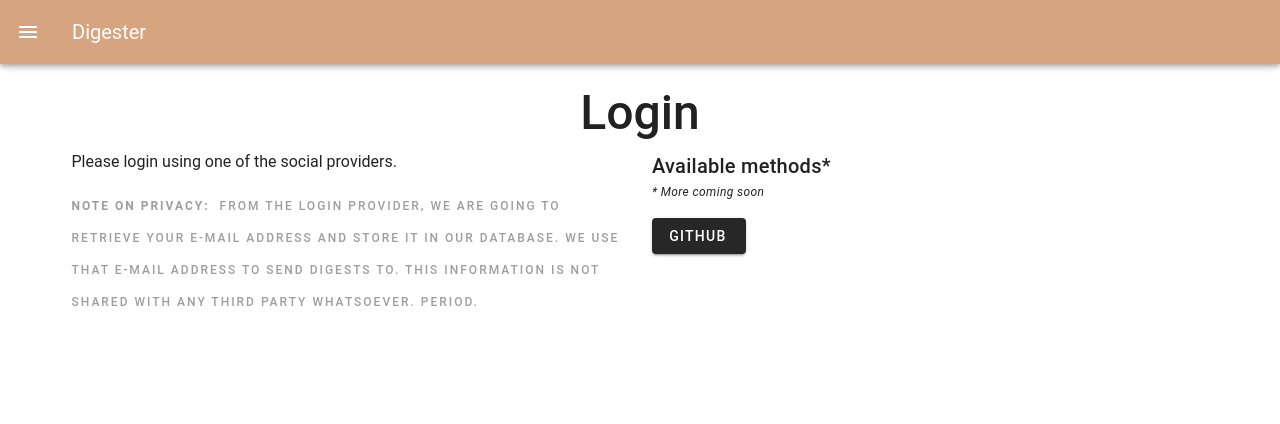
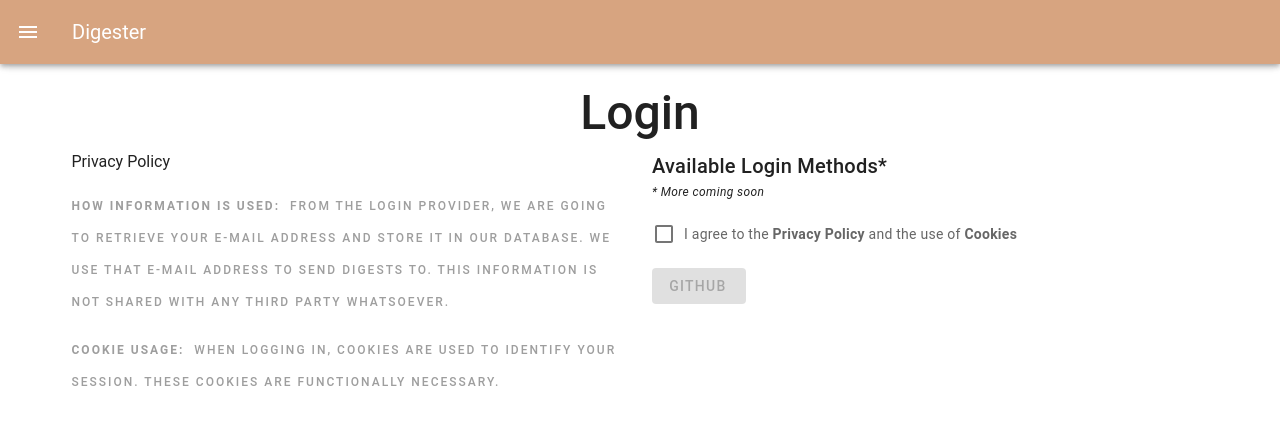
Before and after one commit to rethab/digester, a Vue app in the folder frontend/: page /auth/login in a window 1280 px wide. Shown: the top 424 px of the page. Built offline with nearby package versions, Linux system fonts and the light colour scheme; what vue-authenticate, vue-typed-js would draw is missing.

Commit message:
frontend: add privacy consent checkbox

```diff
--- a/frontend/src/components/auth/AuthLogin.vue
+++ b/frontend/src/components/auth/AuthLogin.vue
@@ -2,16 +2,29 @@
   <v-container>
     <v-row>
       <v-col cols="12" md="6">
-        <p>Please login using one of the social providers.</p>
+        <p>Privacy Policy</p>
         <p class="overline grey--text">
-          <span class="font-weight-bold">Note on Privacy:</span>&nbsp;
-          <span>From the login provider, we are going to retrieve your e-mail address and store it in our database. We use that e-mail address to send digests to. This information is not shared with any third party whatsoever. Period.</span>
+          <span class="font-weight-bold">How Information is used:</span>&nbsp;
+          <span>From the login provider, we are going to retrieve your e-mail address and store it in our database. We use that e-mail address to send digests to. This information is not shared with any third party whatsoever.</span>
+        </p>
+        <p class="overline grey--text">
+          <span class="font-weight-bold">Cookie Usage:</span>&nbsp;
+          <span>When logging in, cookies are used to identify your session. These cookies are functionally necessary.</span>
         </p>
       </v-col>
       <v-col cols="12" md="6" :order="this.mobile ? 'first' : 'last'">
-        <h2 class="title">Available methods*</h2>
+        <h2 class="title">Available Login Methods*</h2>
         <p class="font-italic caption">* More coming soon</p>
-        <GithubLoginBtn />
+        <v-checkbox v-model="cookieConsent" v-if="showConsentBox">
+          <template v-slot:label>
+            <span class="body-2">
+              I agree to the
+              <strong>Privacy Policy</strong> and the use of
+              <strong>Cookies</strong>
+            </span>
+          </template>
+        </v-checkbox>
+        <GithubLoginBtn :disabled="!cookieConsent" />
       </v-col>
     </v-row>
   </v-container>
@@ -27,8 +40,26 @@ export default {
   },
   data() {
     return {
-      mobile: this.$vuetify.breakpoint.smAndDown
+      mobile: this.$vuetify.breakpoint.smAndDown,
+
+      showConsentBox: true,
+      cookieConsent: false
     };
+  },
+  mounted() {
+    // if the user gave consent before (ie. the value from
+    // localStorage is true at the time of loading), we don't
+    // even show the checkbox anymore.
+    if (localStorage.cookieConsent) {
+      const cookieConsent = localStorage.cookieConsent == "true";
+      this.showConsentBox = cookieConsent !== true;
+      this.cookieConsent = cookieConsent === true;
+    }
+  },
+  watch: {
+    cookieConsent(newValue) {
+      localStorage.setItem("cookieConsent", newValue);
+    }
   }
 };
 </script>
--- a/frontend/src/components/auth/GithubLoginBtn.vue
+++ b/frontend/src/components/auth/GithubLoginBtn.vue
@@ -1,5 +1,11 @@
 <template>
-  <v-btn dark :loading="loading" @click="authenticate('github')">
+  <v-btn
+    color="black"
+    class="white--text"
+    :loading="loading"
+    :disabled="disabled"
+    @click="authenticate('github')"
+  >
     Github
     <v-icon small class="pl-1">{{ githubIcon }}</v-icon>
   </v-btn>
@@ -8,6 +14,12 @@
 <script>
 import { mdiGithubCircle } from "@mdi/js";
 export default {
+  props: {
+    disabled: {
+      type: Boolean,
+      default: false
+    }
+  },
   data() {
     return {
       loading: false,
```
